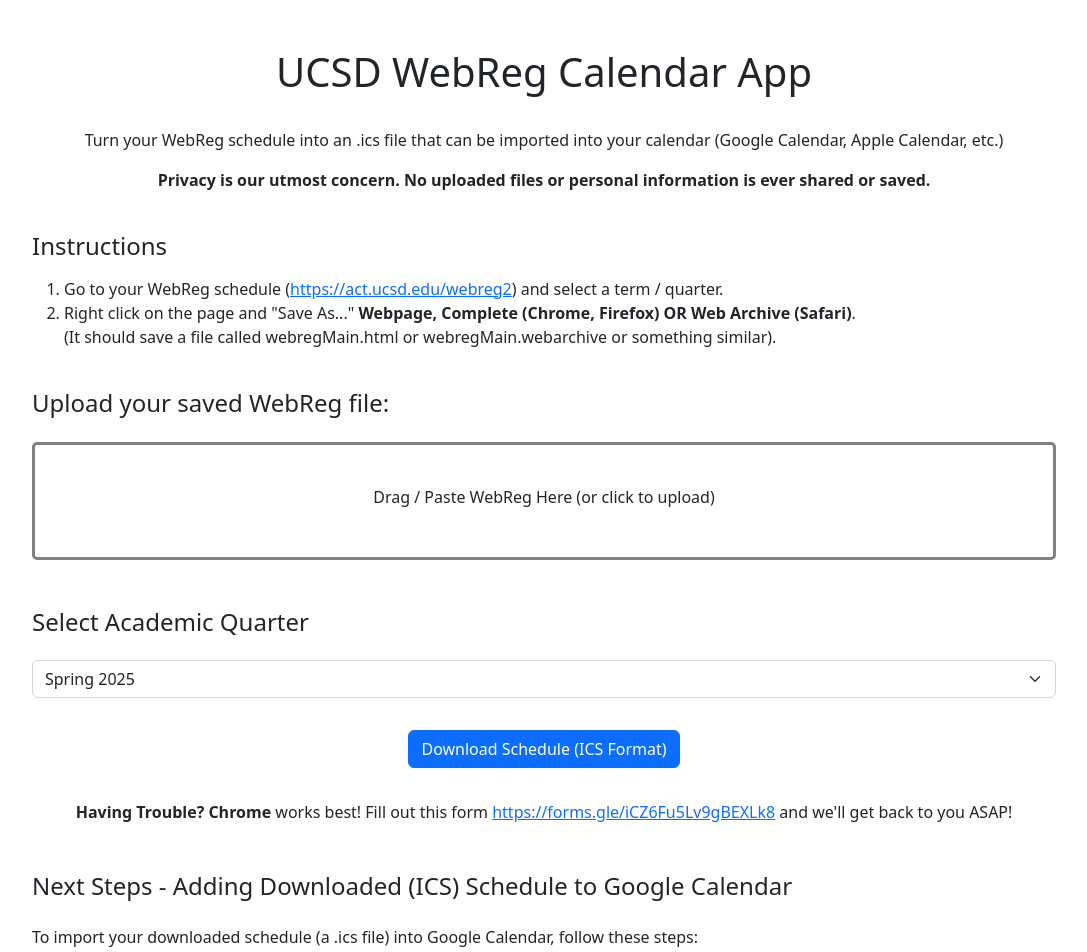
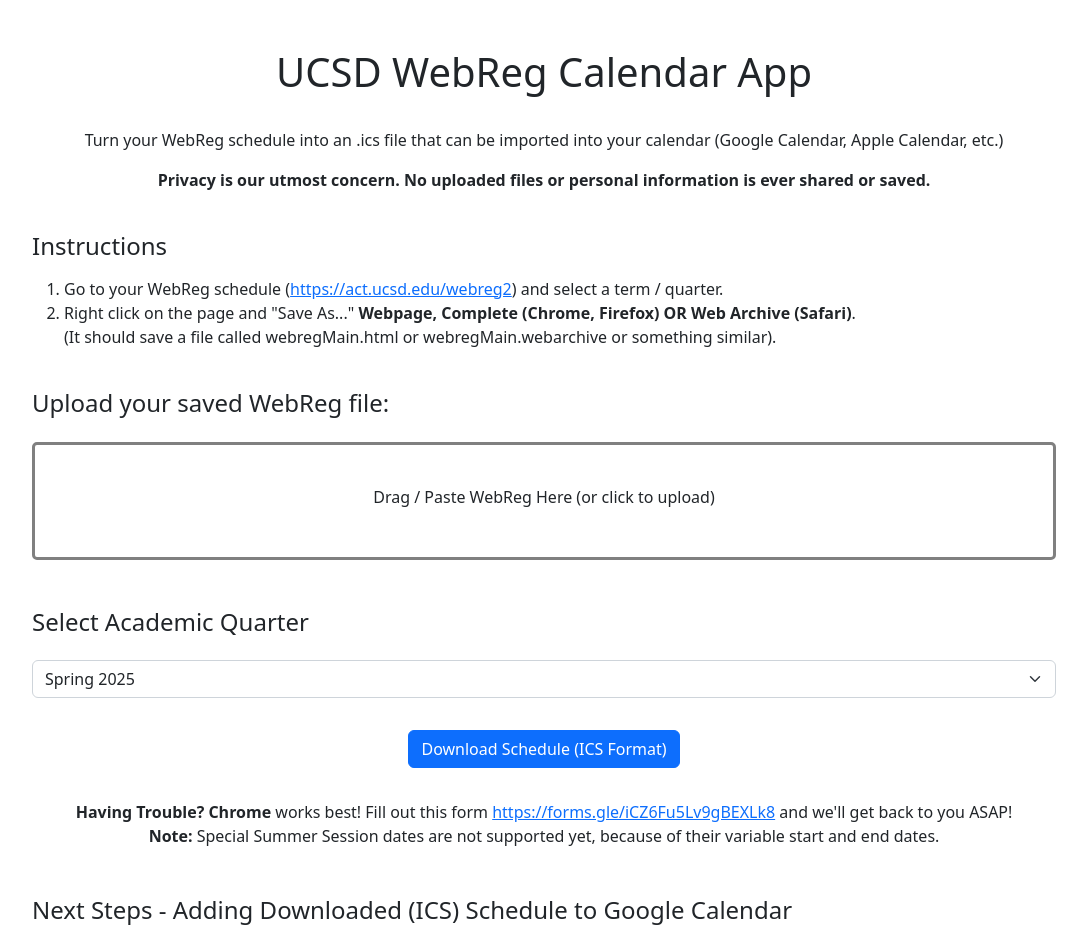
Before and after one commit to daniel-ji/webreg-export, a React (Create React App) app in the folder frontend/: page / in a window 1280 px wide. Shown: the top 952 px of the page, without its empty margins (96-1183 px from the left). Built offline with nearby package versions, Linux system fonts and the light colour scheme.

Commit message:
add summer session support

```diff
--- a/frontend/src/App.js
+++ b/frontend/src/App.js
@@ -231,12 +231,17 @@ export class App extends Component {
 						<option value="fall2024">Fall 2024</option>
 						<option value="winter2025">Winter 2025</option>
 						<option value="spring2025">Spring 2025</option>
+						<option value="summerSession12025">Summer Session I 2025</option>
+						<option value="summerSession22025">Summer Session II 2025</option>
 					</select>
 				</div>
 				<button className="btn btn-primary mt-4 mb-3" onClick={this.downloadSchedule}>Download Schedule (ICS Format)</button>
 				<p style={{ color: this.state.scheduleError ? "#DC3545" : "#198754" }}>{this.state.scheduleStatus}</p>
 				{/* TODO: Update */}
-				<p className="mb-4 w-100 px-5 text-center"><strong>Having Trouble? Chrome</strong> works best! Fill out this form <a href="https://forms.gle/iCZ6Fu5Lv9gBEXLk8" target="_blank" rel="noreferrer">https://forms.gle/iCZ6Fu5Lv9gBEXLk8</a> and we'll get back to you ASAP!</p>
+				<p className="mb-4 w-100 px-5 text-center"><strong>Having Trouble? Chrome</strong> works best! Fill out this form <a href="https://forms.gle/iCZ6Fu5Lv9gBEXLk8" target="_blank" rel="noreferrer">https://forms.gle/iCZ6Fu5Lv9gBEXLk8</a> and we'll get back to you ASAP!
+					<br />
+					<strong>Note:</strong> Special Summer Session dates are not supported yet, because of their variable start and end dates.
+				</p>
 				<div className="my-4 content" id="next-steps">
 					<h4 className="mb-4">Next Steps - Adding Downloaded (ICS) Schedule to Google Calendar</h4>
 					<p>To import your downloaded schedule (a .ics file) into Google Calendar, follow these steps:</p>
```
